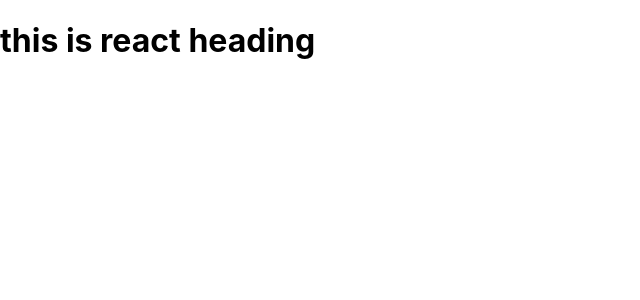
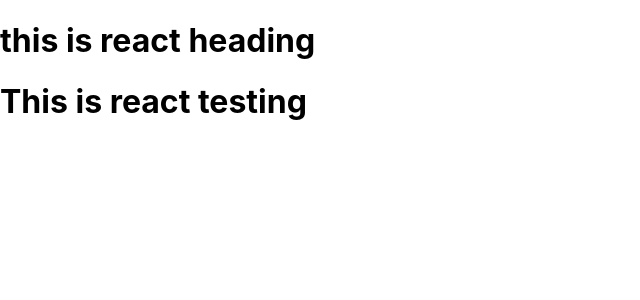
Before and after one commit to UtJha/youvidha_web, a React (Create React App) app: page / in a window 1280 px wide. Shown: the top 300 px of the page, without its empty margins (0-640 px from the left). Built offline with nearby package versions, Linux system fonts and the light colour scheme.

Commit message:
this is for testing kashinsh

```diff
--- a/src/App.js
+++ b/src/App.js
@@ -4,6 +4,7 @@ function App() {
   return (
     <>
     <h1>this is react heading</h1>
+    <h1>This is react testing</h1>
     </>
   );
 }
```
